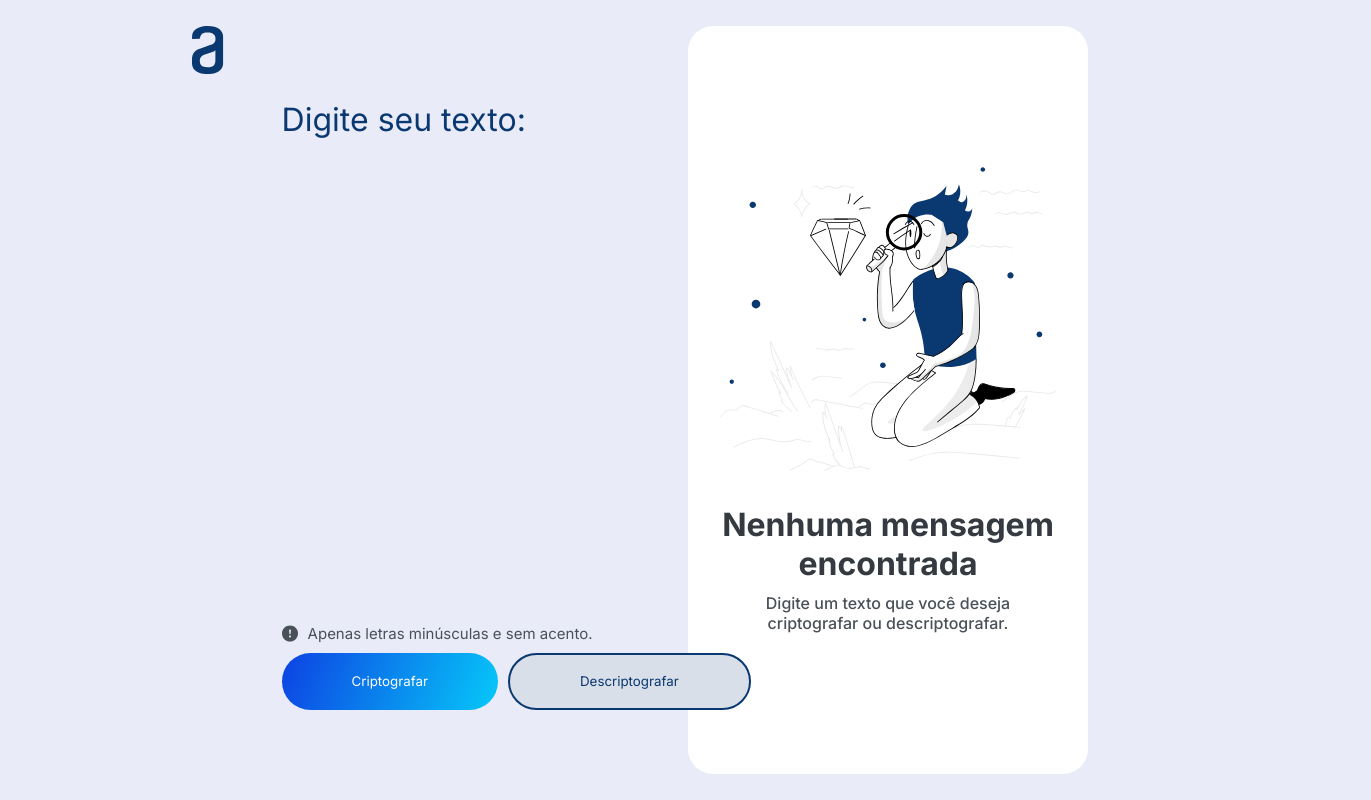
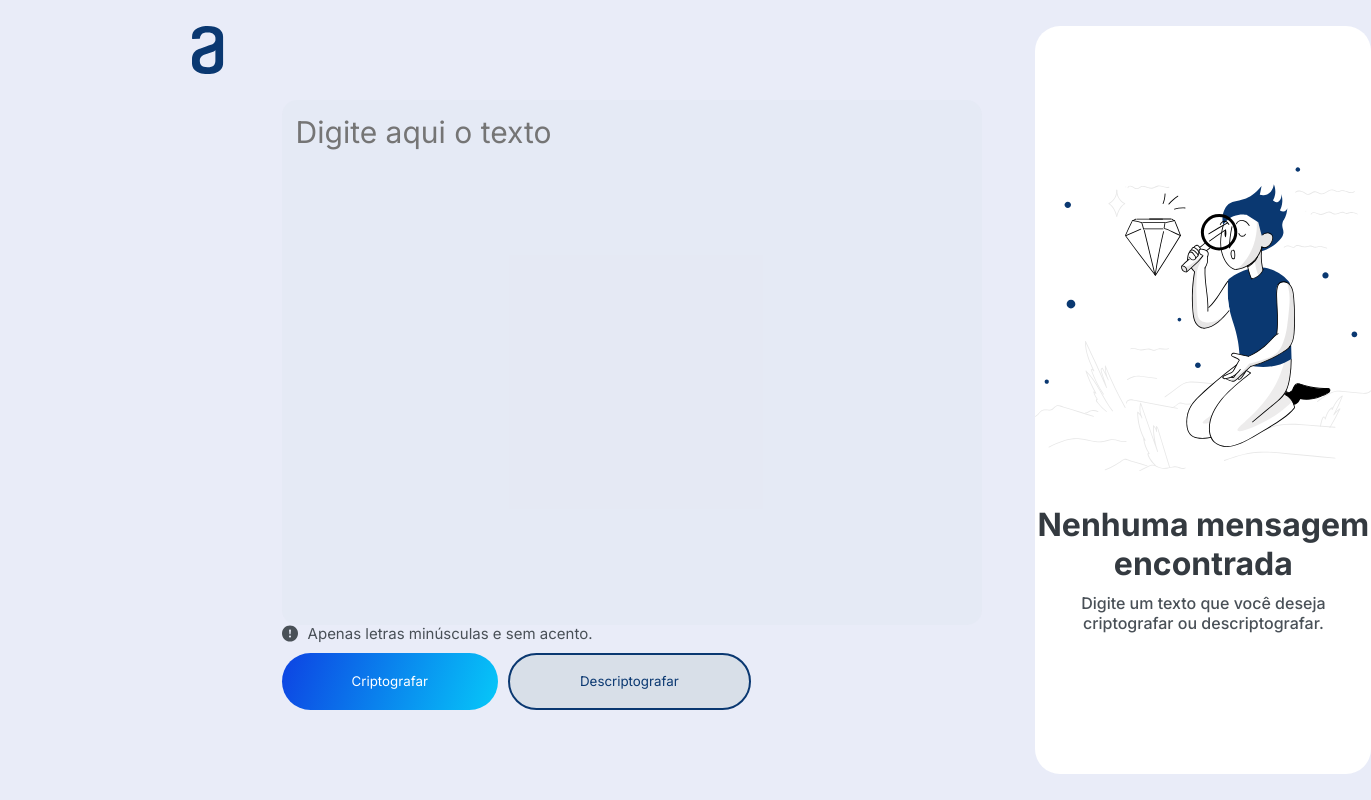
Before and after one commit to manosanti/Challenge-ONE, a React (Vite) app in the folder my-app/: page / in a window 1280 px wide. Shown: the whole page, 1371 px wide, since content can reach past the window. Built offline with nearby package versions, Linux system fonts and the light colour scheme.

Commit message:
final-styled

```diff
--- a/my-app/src/App.jsx
+++ b/my-app/src/App.jsx
@@ -10,7 +10,7 @@ function App() {
       <img src={Logo} alt='Alura Logo' style={{position: 'fixed'}} />
 
       <TypeText>
-        <h1>Digite seu texto:</h1>
+        <textarea placeholder='Digite aqui o texto'></textarea>
 
         <Buttons>
           <div>
@@ -25,7 +25,7 @@ function App() {
       </TypeText>
 
       <ShowText>
-        <div>
+        <div id='uncryptCard'>
         <img src={NotFoundText} alt='' />
         <h1>Nenhuma mensagem encontrada</h1>
         <p>Digite um texto que você deseja<br></br>
@@ -79,11 +79,26 @@ const ShowText = styled.div`
 const TypeText = styled.div`
     padding-left: 10%;
 
-    h1 {
+    textarea {
+      padding: 2%;
+      border: none;
+      border-radius: 15px;
+      resize: none;
+      background-color: #d8dfe83d;
       top: 10%;
+      font-weight: 600;
+      color: #0A3871;
+      font-size: 30px;
       position: relative;
       font-weight: 400;
+      width: 700px;
+      height: 70%;
+    }
+
+    textarea:focus {
       color: #0A3871;
+      outline: none;
+      border: 2px solid #0A3871;
     }
 `
 
```
